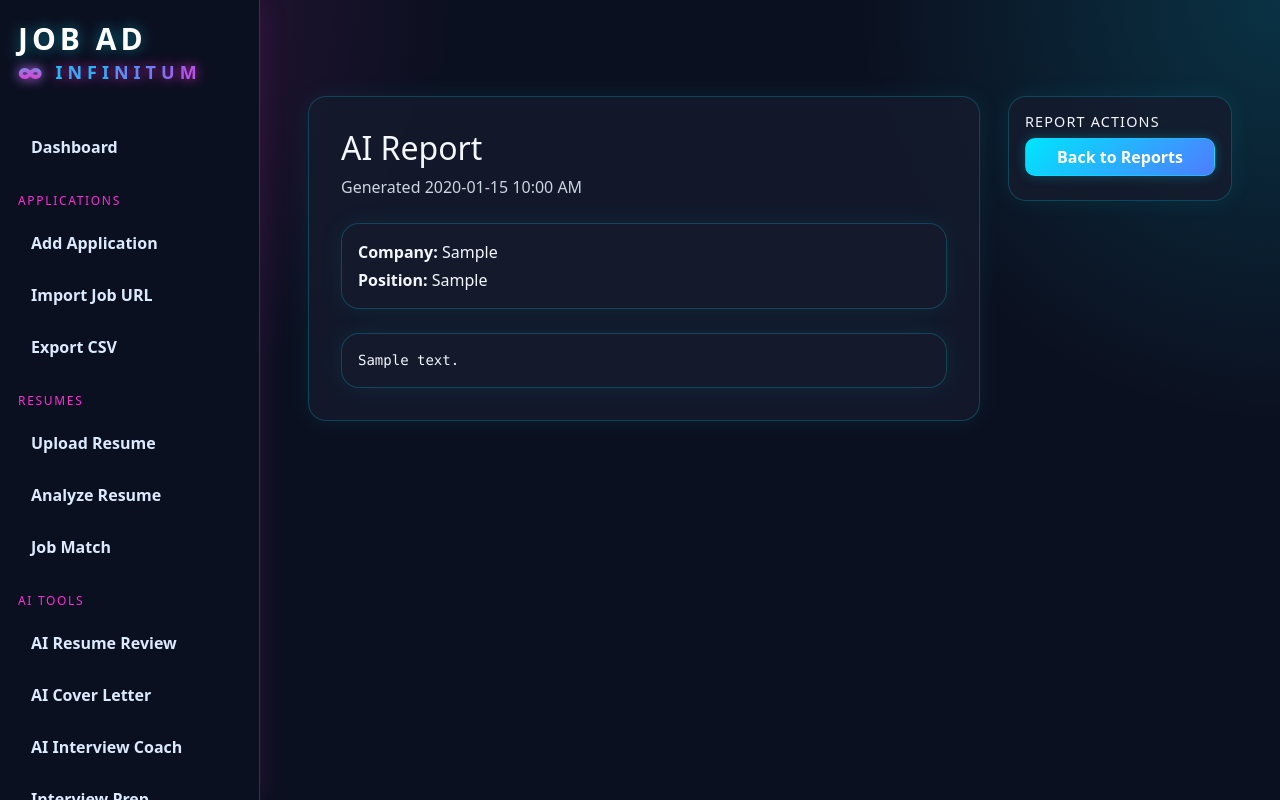
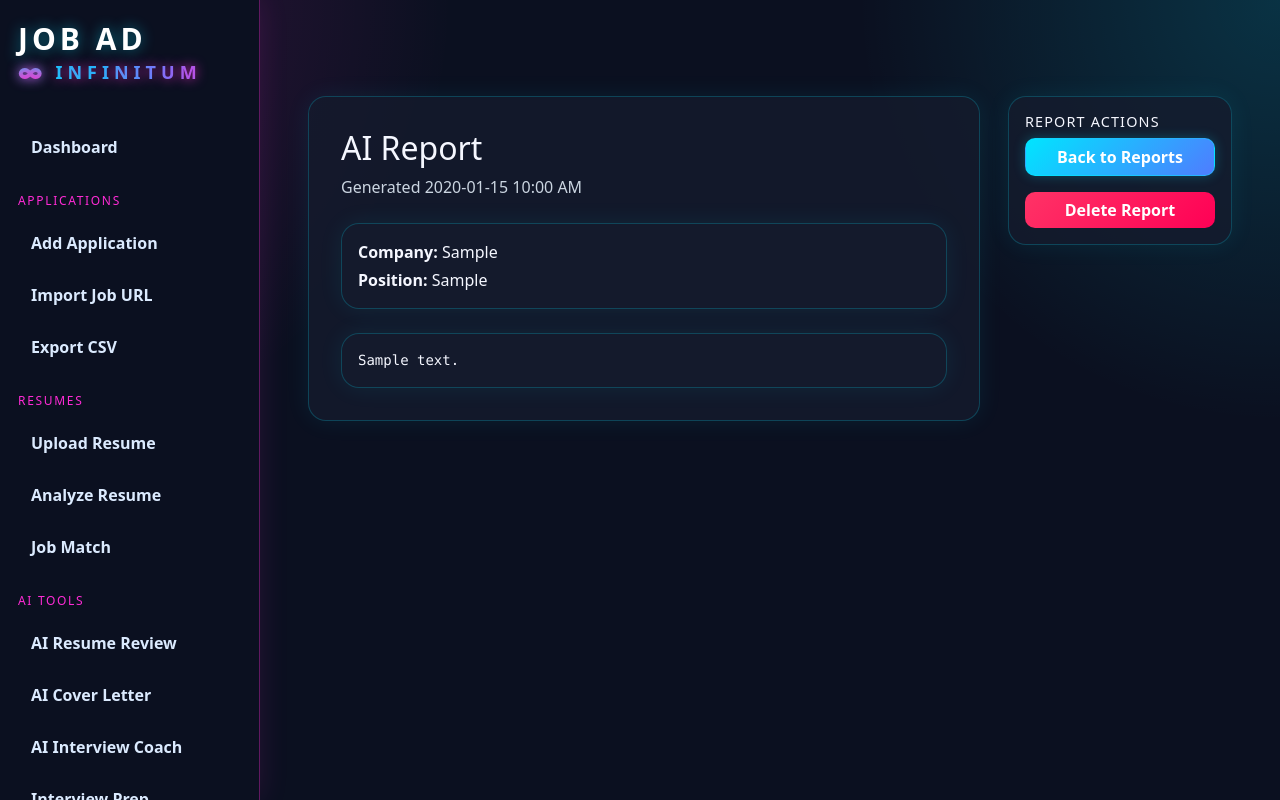
Before and after one commit to OloaneShark/get-a-job, a Flask app: page /ai/reports/1 in a window 1280 px wide. Run offline with Flask 3, Linux system fonts and the light colour scheme; a user stored in the database is signed in; tables that the repository leaves empty hold one stand-in row (values such as "Sample post"); parts of the project's set-up code (start-up, migrations or seed data) failed here and were passed over; some libraries are stand-ins or nearby versions.

Commit message:
Add Career Intelligence report archive with report management

```diff
--- a/app.py
+++ b/app.py
@@ -13,6 +13,7 @@ from io import StringIO
 from werkzeug.utils import secure_filename
 from flask import Flask, render_template, redirect, url_for, flash, request, Response, send_from_directory
 from flask_login import LoginManager, login_user, logout_user, login_required, current_user
+from flask_wtf.csrf import CSRFProtect
 from services.resume_service import analyze_resume_text
 from services.resume_text_service import extract_resume_text
 from models import db, User, JobApplication, AuditLog, Resume, InterviewPrep, ApplicationHistory, SavedJobDescription, AIReport
@@ -52,6 +53,7 @@ load_dotenv()
 
 
 app = Flask(__name__)
+csrf = CSRFProtect(app)
 
 app.config["SECRET_KEY"] = os.getenv("SECRET_KEY", "dev-secret-key")
 app.config["SQLALCHEMY_DATABASE_URI"] = os.getenv("DATABASE_URL")
@@ -320,6 +322,61 @@ def delete_application(application_id):
     return redirect(url_for("dashboard"))
 
 
+@app.route("/applications/export")
+@login_required
+def export_applications():
+    applications = JobApplication.query.filter_by(
+        user_id=current_user.id
+    ).all()
+
+    output = StringIO()
+    writer = csv.writer(output)
+
+    writer.writerow([
+        "Company",
+        "Position",
+        "Status",
+        "Salary",
+        "Visa Sponsorship",
+        "Application Date",
+        "Follow-Up Date",
+        "Last Contacted Date",
+        "Trust Score",
+        "Risk Level",
+        "Company Website",
+        "Job Posting URL",
+        "Recruiter Email"
+    ])
+
+    for app in applications:
+        writer.writerow([
+            app.company_name,
+            app.position_title,
+            app.status,
+            app.salary or "",
+            "Yes" if app.visa_sponsorship else "No",
+            app.application_date.strftime("%Y-%m-%d") if app.application_date else "",
+            app.follow_up_date.strftime("%Y-%m-%d") if app.follow_up_date else "",
+            app.last_contacted_date.strftime("%Y-%m-%d") if app.last_contacted_date else "",
+            app.legitimacy_score,
+            app.risk_level,
+            app.company_website or "",
+            app.job_posting_url or "",
+            app.recruiter_email or ""
+        ])
+
+    log_action(current_user.id, "Exported applications to CSV")
+
+    response = Response(
+        output.getvalue(),
+        mimetype="text/csv"
+    )
+
+    response.headers["Content-Disposition"] = "attachment; filename=applications.csv"
+
+    return response
+
+
 @app.route("/resumes/upload", methods=["GET", "POST"])
 @login_required
 def upload_resume():
@@ -450,24 +507,38 @@ def resume_analyzer():
 @login_required
 def ai_resume_review():
     form = AIResumeReviewForm()
-
     latest_resume = get_latest_resume_for_user(current_user.id)
 
     ai_feedback = None
     manual_prompt = None
 
+    if not latest_resume or not latest_resume.extracted_text:
+        flash("Upload a resume before running an AI resume review.", "warning")
+        return redirect(url_for("upload_resume"))
+
     if form.validate_on_submit():
         try:
             ai_feedback = analyze_resume(
-                form.resume_text.data,
+                latest_resume.extracted_text,
                 form.job_description.data
             )
+
+            report = AIReport(
+                user_id=current_user.id,
+                report_type="resume_review",
+                company=None,
+                position=None,
+                content=ai_feedback
+            )
+
+            db.session.add(report)
+            db.session.commit()
 
             log_action(current_user.id, "Ran AI resume review")
 
         except Exception as e:
             manual_prompt = build_resume_review_prompt(
-                form.resume_text.data,
+                latest_resume.extracted_text,
                 form.job_description.data
             )
 
@@ -510,7 +581,18 @@ def ai_cover_letter():
                 form.job_description.data
             )
 
-            log_action(current_user.id, "Generated AI cover letter")
+            report = AIReport(
+                user_id=current_user.id,
+                report_type="cover_letter",
+                company=form.company.data,
+                position=form.position.data,
+                content=cover_letter
+            )
+
+            db.session.add(report)
+            db.session.commit()
+
+            log_action(current_user.id, f"Generated AI cover letter for {form.company.data} - {form.position.data}")
 
         except Exception as e:
             manual_prompt = build_cover_letter_prompt(
@@ -830,6 +912,58 @@ def application_ai_interview_coach(application_id):
     )
 
 
+@app.route("/ai/reports")
+@login_required
+def ai_reports():
+    reports = (
+        AIReport.query
+        .filter_by(user_id=current_user.id)
+        .order_by(AIReport.created_at.desc())
+        .all()
+    )
+
+    return render_template(
+        "ai_reports.html",
+        reports=reports
+    )
+
+
+@app.route("/ai/reports/<int:report_id>")
+@login_required
+def view_ai_report(report_id):
+    report = AIReport.query.get_or_404(report_id)
+
+    if report.user_id != current_user.id:
+        flash("You are not authorized to view this report", "danger")
+        return redirect(url_for("ai_reports"))
+
+    return render_template(
+        "view_ai_report.html",
+        report=report
+    )
+
+
+@app.route("/ai/reports/<int:report_id>/delete")
+@login_required
+def delete_ai_report(report_id):
+    report = AIReport.query.get_or_404(report_id)
+
+    if report.user_id != current_user.id:
+        flash("You are not authotized to delete this report", "danger")
+        return redirect(url_for("ai_reports"))
+
+    report_type = report.report_type
+
+
+    db.sessions.delete(report)
+    db.sessions.commit()
+
+    log_action(current_user.id, f"Deleted AI Report: {report_type}")
+
+    flash("Report has been deleted successfully.", "success")
+    return redirect(url_for("ai_reports"))
+
+
 @app.route("/company-lookup", methods=["GET", "POST"])
 @login_required
 def company_lookup():
@@ -1093,91 +1227,5 @@ with app.app_context():
     db.create_all()
 
 
-@app.route("/applications/export")
-@login_required
-def export_applications():
-    applications = JobApplication.query.filter_by(
-        user_id=current_user.id
-    ).all()
-
-    output = StringIO()
-    writer = csv.writer(output)
-
-    writer.writerow([
-        "Company",
-        "Position",
-        "Status",
-        "Salary",
-        "Visa Sponsorship",
-        "Application Date",
-        "Follow-Up Date",
-        "Last Contacted Date",
-        "Trust Score",
-        "Risk Level",
-        "Company Website",
-        "Job Posting URL",
-        "Recruiter Email"
-    ])
-
-    for app in applications:
-        writer.writerow([
-            app.company_name,
-            app.position_title,
-            app.status,
-            app.salary or "",
-            "Yes" if app.visa_sponsorship else "No",
-            app.application_date.strftime("%Y-%m-%d") if app.application_date else "",
-            app.follow_up_date.strftime("%Y-%m-%d") if app.follow_up_date else "",
-            app.last_contacted_date.strftime("%Y-%m-%d") if app.last_contacted_date else "",
-            app.legitimacy_score,
-            app.risk_level,
-            app.company_website or "",
-            app.job_posting_url or "",
-            app.recruiter_email or ""
-        ])
-
-    log_action(current_user.id, "Exported applications to CSV")
-
-    response = Response(
-        output.getvalue(),
-        mimetype="text/csv"
-    )
-
-    response.headers["Content-Disposition"] = "attachment; filename=applications.csv"
-
-    return response
-
-
-@app.route("/ai/reports")
-@login_required
-def ai_reports():
-    reports = (
-        AIReport.query
-        .filter_by(user_id=current_user.id)
-        .order_by(AIReport.created_at.desc())
-        .all()
-    )
-
-    return render_template(
-        "ai_reports.html",
-        reports=reports
-    )
-
-
-@app.route("/ai/reports/<int:report_id>")
-@login_required
-def view_ai_report(report_id):
-    report = AIReport.query.get_or_404(report_id)
-
-    if report.user_id != current_user.id:
-        flash("You are not authorized to view this report", "danger")
-        return redirect(url_for("ai_reports"))
-
-    return render_template(
-        "view_ai_report.html",
-        report=report
-    )
-
-
 if __name__ == "__main__":
     app.run(host="0.0.0.0", port=5000, debug=True)
--- a/templates/view_ai_report.html
+++ b/templates/view_ai_report.html
@@ -66,35 +66,65 @@
 
                 <h5>Report Actions</h5>
 
-                <a href="{{ url_for('ai_reports') }}"
-                class="btn btn-primary w-100 mb-2">
+                <a
+                    href="{{ url_for('ai_reports') }}"
+                    class="btn btn-primary w-100 mb-2"
+                >
                     Back to Reports
                 </a>
 
                 {% if report.report_type == "resume_analysis" %}
-                    <a href="{{ url_for('resume_analyzer') }}"
-                    class="btn btn-warning w-100">
+                    <a
+                        href="{{ url_for('resume_analyzer') }}"
+                        class="btn btn-warning w-100"
+                    >
                         Run Another Analysis
                     </a>
 
                 {% elif report.report_type == "resume_review" %}
-                    <a href="{{ url_for('ai_resume_review') }}"
-                    class="btn btn-warning w-100">
+                    <a
+                        href="{{ url_for('ai_resume_review') }}"
+                        class="btn btn-warning w-100"
+                    >
                         Generate Another Review
                     </a>
 
                 {% elif report.report_type == "cover_letter" %}
-                    <a href="{{ url_for('ai_cover_letter') }}"
-                    class="btn btn-warning w-100">
+                    <a
+                        href="{{ url_for('ai_cover_letter') }}"
+                        class="btn btn-warning w-100"
+                    >
                         Generate Another Cover Letter
                     </a>
 
                 {% elif report.report_type == "interview_coach" %}
-                    <a href="{{ url_for('ai_interview_coach') }}"
-                    class="btn btn-warning w-100">
+                    <a
+                        href="{{ url_for('ai_interview_coach') }}"
+                        class="btn btn-warning w-100"
+                    >
                         Generate Another Interview Guide
                     </a>
                 {% endif %}
+
+                <form
+                    method="POST"
+                    action="{{ url_for('delete_ai_report', report_id=report.id) }}"
+                    class="mt-2"
+                    onsubmit="return confirm('Delete this report permanently?');"
+                >
+                    <input
+                        type="hidden"
+                        name="csrf_token"
+                        value="{{ csrf_token() }}"
+                    >
+
+                    <button
+                        type="submit"
+                        class="btn btn-danger w-100"
+                    >
+                        Delete Report
+                    </button>
+                </form>
 
             </div>
         </div>
```
Also changed, not shown: forms.py (+3 -4 lines), templates/ai_reports.html (+20 -0 lines).
